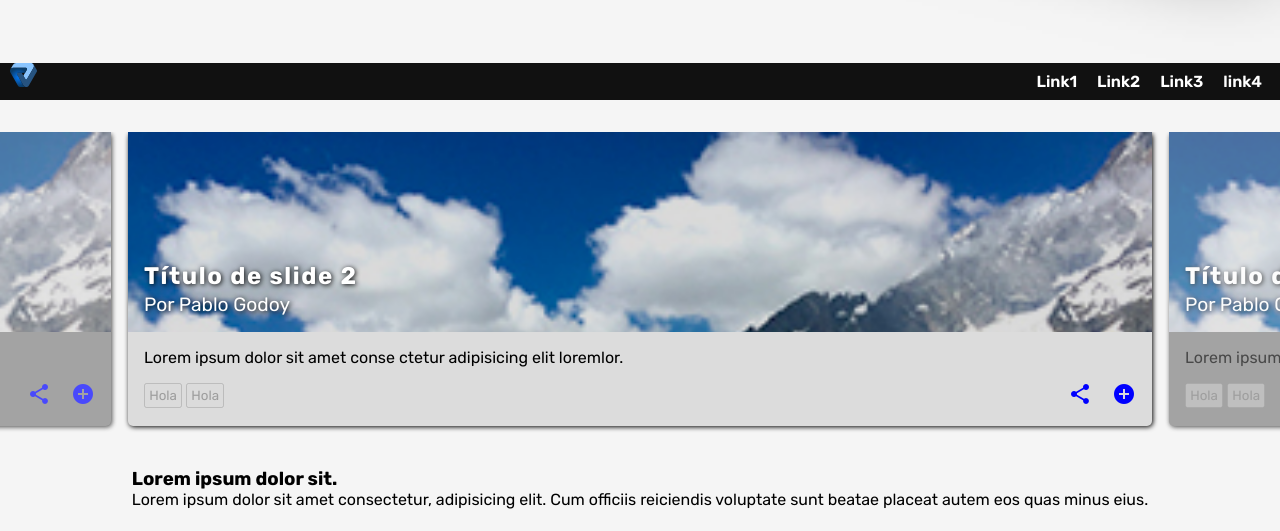
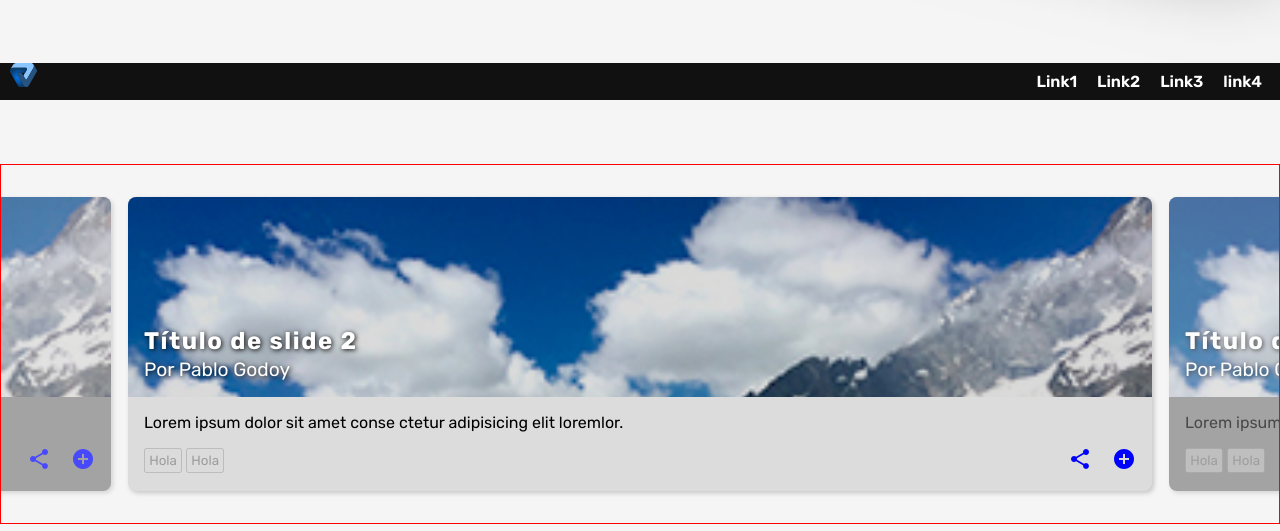
Before and after one commit to Pablets/Sitio-one-page, a plain HTML site: page index.html in a window 1280 px wide. Shown: the part 700-1231 px from the top of the page. Drawn offline with nearby package versions, Linux system fonts and the light colour scheme; grey boxes are pictures that could not be loaded.

Commit message:
shadow box en slides

```diff
--- a/style.css
+++ b/style.css
@@ -70,7 +70,9 @@
 .swiper-container {
     width: 100vw;
     overflow: hidden;
-    padding-bottom: 10px;
+    padding: 2rem 0px;
+    margin-top: 2rem;
+    border: solid red 1px;
 }
 
 .swiper-slide.swiper-slide-active {
@@ -189,7 +191,7 @@ section {
 
 article {
     background-color: gainsboro;
-    border-radius: 5px;
+    border-radius: 8px;
 
 }
 
@@ -201,6 +203,7 @@ article>div.miniature-container{
 }
 
 article img.miniature{
+    border-radius: 8px;
     display: block;
     width: 100%;
     height: auto;
@@ -208,7 +211,7 @@ article img.miniature{
 }
 
 article.swiper-slide{
-    box-shadow: 1px 1px 5px black;
+    box-shadow: 2px 2px 5px rgba(0, 0, 0, 0.2);
 
 }
 
```
